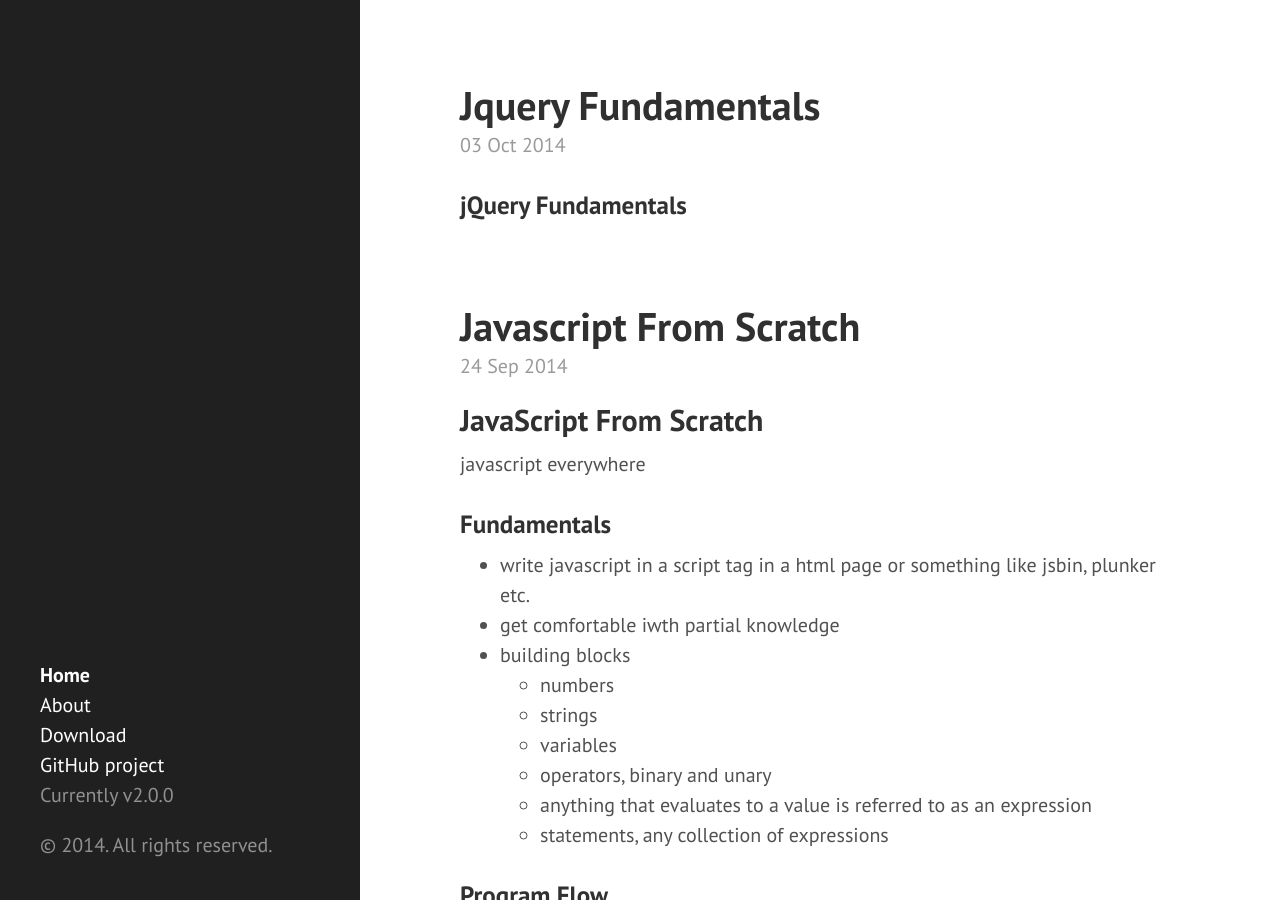
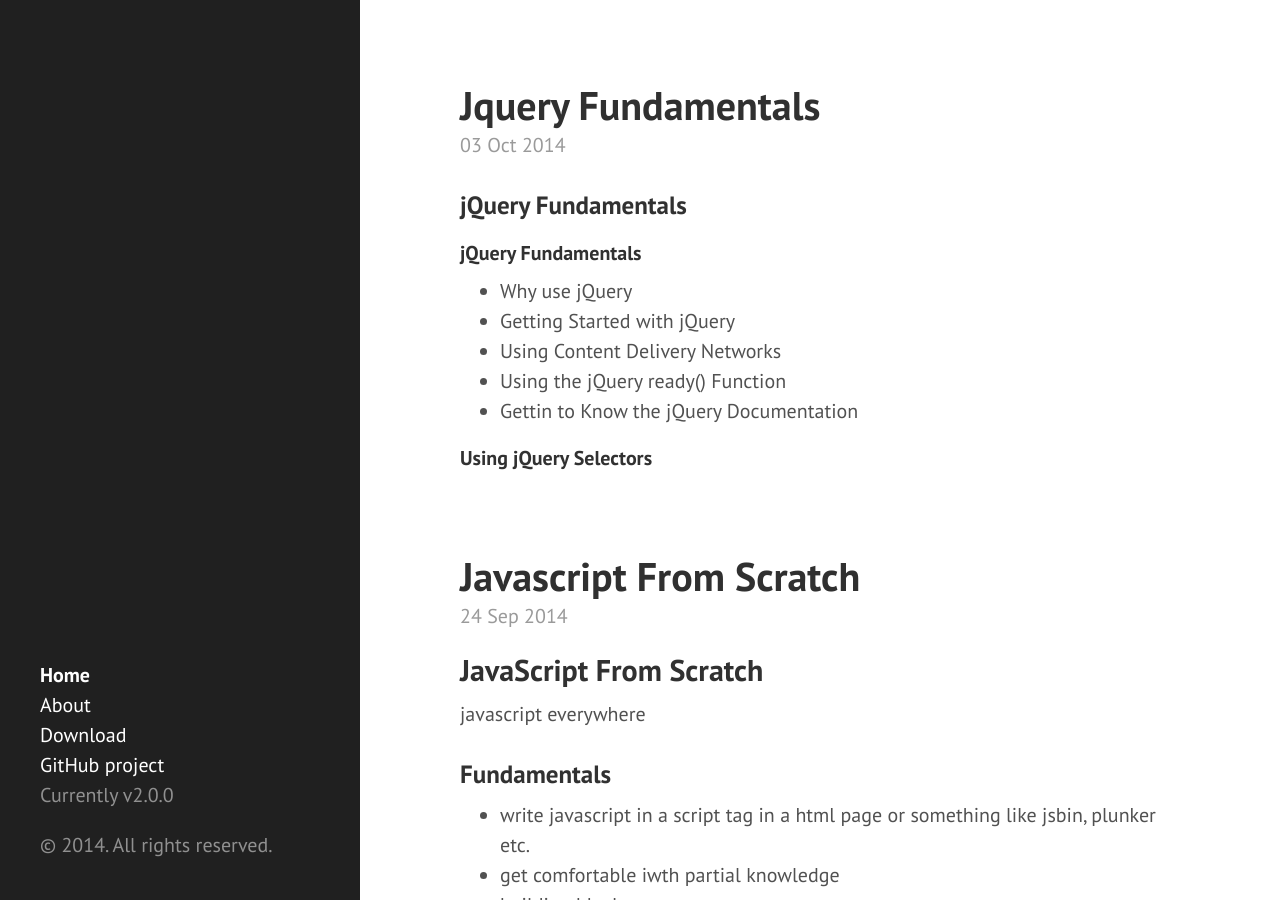
Before and after one commit to eneiand/eneiand.github.io, a Jekyll site: the page built from index.html, in a window 1280 px wide and 900 px high. Built offline with Jekyll 4.4.1, drawn with Linux system fonts in a browser that asks for light colours; Markdown is read by kramdown in place of the engine named in the settings; the list of posts is cut into pages by our own code.

Commit message:
Update 2014-10-03-jQuery-fundamentals.md

```diff
--- a/_posts/2014-10-03-jQuery-fundamentals.md
+++ b/_posts/2014-10-03-jQuery-fundamentals.md
@@ -1 +1,11 @@
 ### jQuery Fundamentals
+
+#### jQuery Fundamentals
+
+* Why use jQuery
+* Getting Started with jQuery
+* Using Content Delivery Networks
+* Using the jQuery ready() Function
+* Gettin to Know the jQuery Documentation
+
+#### Using jQuery Selectors
```
